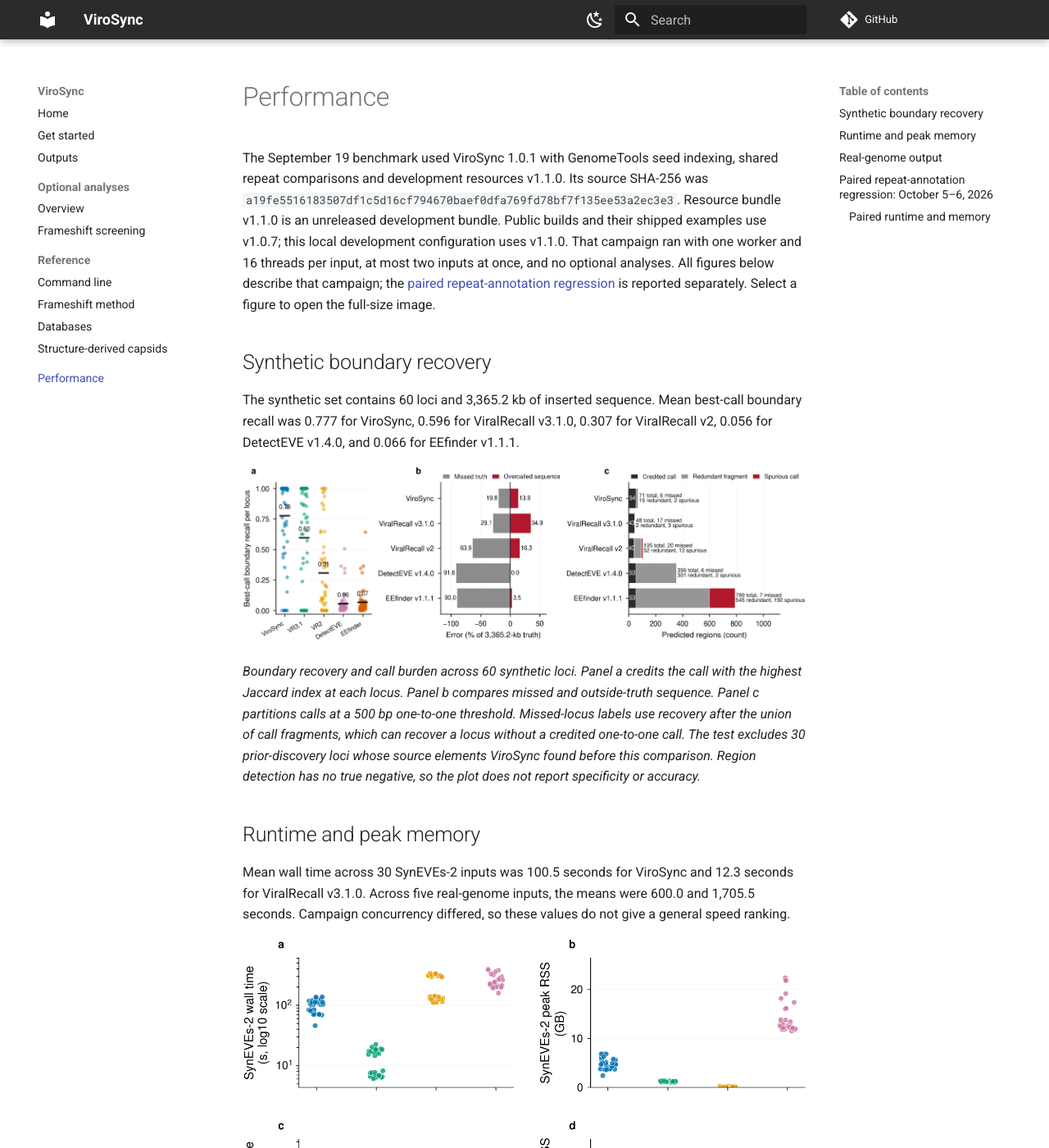
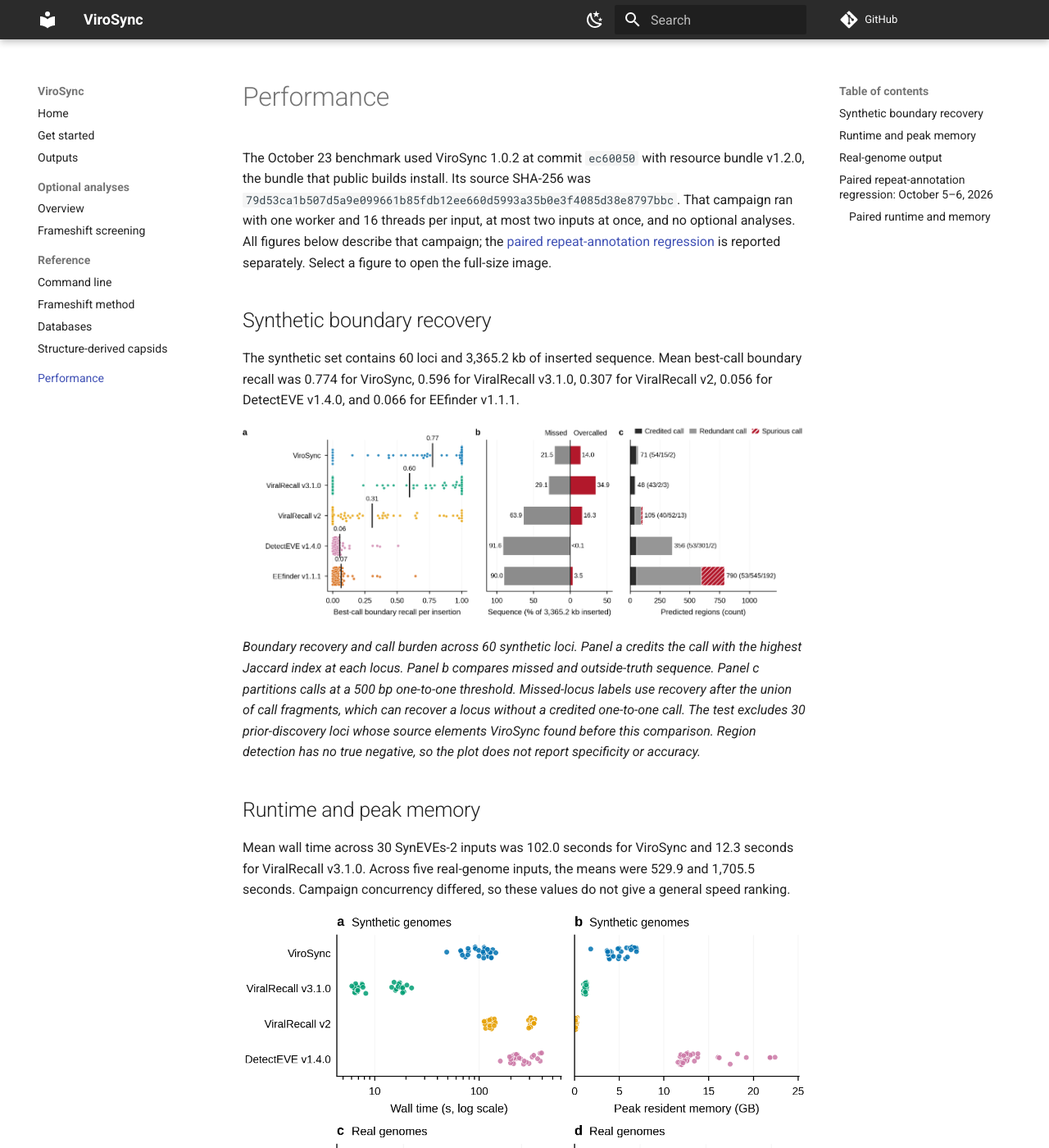
Before and after one commit to NeLLi-team/virosync, an MkDocs documentation site: the page built from docs/performance.md, in a window 1280 px wide and 1400 px high. Shown: the whole window at 82% size. Built offline with MkDocs 1.6.1 and Material for MkDocs 9.7.7, drawn with Linux system fonts in a browser that asks for light colours; comment, search, counter and statistics services are not loaded; some of the changed text lies outside the part shown.

Commit message:
docs(performance): report the v1.2.0 release benchmark
The page described the September campaign (1.0.1, development
resources v1.1.0). Every reported ViroSync result now comes from the
release campaign of 23 October 2026: commit ec60050 with resource
bundle v1.2.0.

- best-call boundary recall 0.777 -> 0.774; SynEVEs-2 wall time
  100.5 -> 102.0 s; real genomes 600.0 -> 529.9 s; 524 -> 527
  accepted real-genome regions
- the three figures are copied from the regenerated benchmark
- the October paired regression keeps its own versions; the note on
  the old public default bundle is removed

```diff
--- a/docs/performance.md
+++ b/docs/performance.md
@@ -1,11 +1,8 @@
 # Performance
 
-The September 19 benchmark used ViroSync 1.0.1 with GenomeTools seed indexing,
-shared repeat comparisons and development resources v1.1.0. Its source SHA-256 was
-`a19fe5516183507df1c5d16cf794670baef0dfa769fd78bf7f135ee53a2ec3e3`.
-Resource bundle v1.1.0 is an unreleased development bundle. Public builds and
-their shipped examples use v1.0.7; this local development configuration uses
-v1.1.0.
+The October 23 benchmark used ViroSync 1.0.2 at commit `ec60050` with resource
+bundle v1.2.0, the bundle that public builds install. Its source SHA-256 was
+`79d53ca1b507d5a9e099661b85fdb12ee660d5993a35b0e3f4085d38e8797bbc`.
 That campaign ran with one worker and 16 threads per input, at most two inputs
 at once, and no optional analyses. All figures below describe that campaign;
 the [paired repeat-annotation regression](#paired-repeat-annotation-regression)
@@ -14,7 +11,7 @@
 ## Synthetic boundary recovery
 
 The synthetic set contains 60 loci and 3,365.2 kb of inserted sequence. Mean
-best-call boundary recall was 0.777 for ViroSync, 0.596 for ViralRecall v3.1.0,
+best-call boundary recall was 0.774 for ViroSync, 0.596 for ViralRecall v3.1.0,
 0.307 for ViralRecall v2, 0.056 for DetectEVE v1.4.0, and 0.066 for EEfinder
 v1.1.1.
 
@@ -31,9 +28,9 @@
 
 ## Runtime and peak memory
 
-Mean wall time across 30 SynEVEs-2 inputs was 100.5 seconds for ViroSync and
+Mean wall time across 30 SynEVEs-2 inputs was 102.0 seconds for ViroSync and
 12.3 seconds for ViralRecall v3.1.0. Across five real-genome inputs, the means
-were 600.0 and 1,705.5 seconds. Campaign concurrency differed, so these values
+were 529.9 and 1,705.5 seconds. Campaign concurrency differed, so these values
 do not give a general speed ranking.
 
 [![Runtime and peak resident memory](assets/performance/benchmark_figS1_runtime_memory_with_vr30.png)](assets/performance/benchmark_figS1_runtime_memory_with_vr30.png)
@@ -41,14 +38,14 @@
 *Per-input wall time and peak resident memory for 30 SynEVEs-2 inputs and five
 real-genome inputs. All tools used 16 threads or cores on the same 64-core
 host, but campaign concurrency differed. All ViroSync timings come from the
-September 19 campaign. Wall time includes contention and database caching.
+October 23 campaign. Wall time includes contention and database caching.
 Peak RSS is shown in decimal GB for the largest single
 process, not the process tree. EEfinder is absent because its campaign used
 different load and concurrency.*
 
 ## Real-genome output
 
-ViroSync accepted 524 regions across the five real genomes. These inputs have
+ViroSync accepted 527 regions across the five real genomes. These inputs have
 no complete region-level truth set. The figure describes output burden and
 gene content, not detection accuracy.
 
@@ -65,8 +62,8 @@
 The paired run compared baseline commit `1ceea9d` with repeat-evidence commit
 `8a64514` on 155 frozen inputs. Both source snapshots reported ViroSync 1.0.1 at
 the time of testing. Each variant used the same input bytes, runtime,
-configuration and development resource bundle v1.1.0. This bundle is distinct
-from the public default, v1.0.7. The source content SHA-256 values were:
+configuration and development resource bundle v1.1.0. The source content SHA-256
+values were:
 
 - Baseline: `35f948433846ade725845b4b4f332b18aa3229186292df852d222c154ac93966`.
 - Repeat evidence: `2df54f21cd8fedb68895a46b54407e1f4adbc96e6e3b570ebf120366d3b2f893`.
```
Also changed, not shown: docs/assets/performance/benchmark_fig2_syn2_detection_performance.png, docs/assets/performance/benchmark_fig3_real_burden_composition.png, docs/assets/performance/benchmark_figS1_runtime_memory_with_vr30.png.
